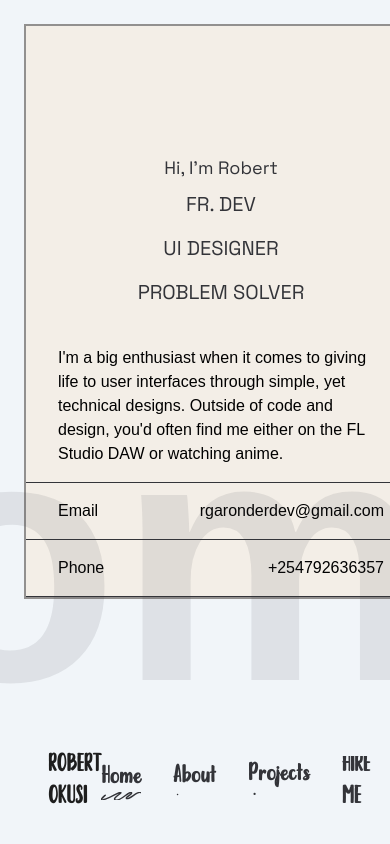
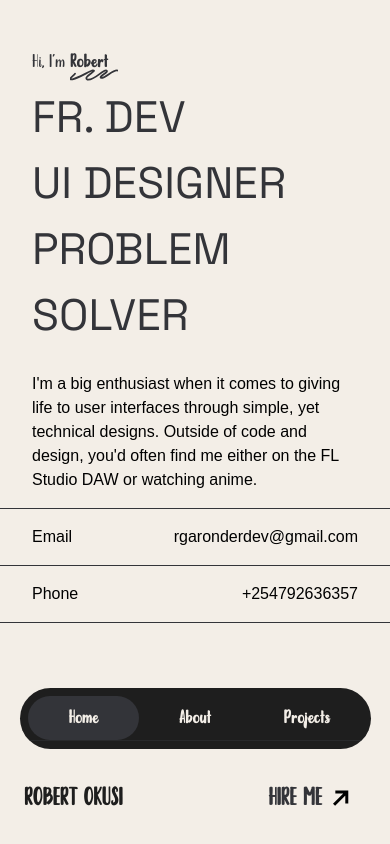
Before and after one commit to slowcheetah99/portfolio, a React (Vite) app: page / in a window 390 px wide. Built offline with nearby package versions, Linux system fonts and the light colour scheme.

Commit message:
responsive home and about page

```diff
--- a/src/App.jsx
+++ b/src/App.jsx
@@ -11,6 +11,7 @@ function App() {
   const [inView, setInView] = useState(false);
   const [open, setOpen] = useState(false);
   const [pointers, setPointers] = useState(false);
+  const [showNav, setShowNav] = useState(false);
 
   useEffect(() => {
     setPointers(true);
@@ -33,6 +34,8 @@ function App() {
         open={open}
         inView={inView}
         pointers={pointers}
+        setShowNav={setShowNav}
+        showNav={showNav}
       />
 
       <AnimatePresence mode="wait">
--- a/src/components/CustomCursor.jsx
+++ b/src/components/CustomCursor.jsx
@@ -20,7 +20,7 @@ export default function CustomCursor() {
 
   return (
     <div
-      className={`absolute top-0 left-0 w-5 h-5 border-4 ${
+      className={`hidden lg:block absolute top-0 left-0 w-5 h-5 border-4 ${
         projects ? " border-primary " : " bg-secondary "
       } rounded-full -translate-1/2 transition-['all .1s cubic-bezier(0.43, 0.13, 0.23, 0.96)'] transition-[width, height, border] will-change-[width, height, transform, border] pointer-events-none z-[9999]`}
       style={{ left: `${cursorPosition.x}px`, top: `${cursorPosition.y}px` }}
--- a/src/components/Navbar.jsx
+++ b/src/components/Navbar.jsx
@@ -1,8 +1,9 @@
 import { motion } from "framer-motion";
 import { Link, useLocation } from "react-router-dom";
 import { useState } from "react";
+import { AiOutlineClose as Close } from "react-icons/ai";
 import { GrFormNextLink as LinkArrow } from "react-icons/gr";
-export default function Navbar({ open, setOpen }) {
+export default function Navbar({ open, setOpen, showNav, setShowNav }) {
   const [show, setShow] = useState(false);
   const { pathname } = useLocation();
   const nav = [
@@ -21,31 +22,50 @@ export default function Navbar({ open, setOpen }) {
   ];
   return (
     <motion.div
-      className={`w-full z-40 absolute bottom-6 left-0 pl-12 md:pl-28 pr-2 md:pr-16 text-[#1e1e1e]`}
+      className={`w-full absolute bottom-0 h-[18.5vh] left-0 text-[#1e1e1e] z-50`}
+      initial={{
+        opacity: 0,
+      }}
       animate={{
-        translateY: open ? "3.5rem" : 0,
-        transition: {
-          duration: 0.25,
-          ease: [0.43, 0.13, 0.23, 0.96],
-        },
+        opacity: 1,
+      }}
+      transition={{
+        ease: "easeInOut",
+        duration: 1,
+        delay: 1,
       }}
     >
-      {/* <BottomNav setOpen={setOpen} /> */}
-      <div className="w-full h-fit flex justify-between pb-2 pt-6 md:py-4 items-center font-bold">
+      <div className="w-full h-full flex justify-between items-center font-bold pl-6 mt-8 md:mt-0">
         <Link to="/" className="hover:scale-105 transition-all">
-          <span className="text-md font-base uppercase font-polaroid text-2xl">
+          <span className="text-md font-base uppercase font-polaroid text-2xl md:text-4xl lg:text-2xl">
             Robert Okusi
           </span>
         </Link>
 
-        <div className="w-fit flex gap-x-8 items-center">
+        <motion.div className="absolute ml-[5%]  rounded-full w-[90%] h-fit md:hidden justify-between flex left-0 top-0 z-40 overflow-hidden bg-[#1e1e1e] p-2">
           {nav.map((item) => (
-            <NavEl item={item} pathname={pathname} key={item.label} />
+            <NavEl
+              item={item}
+              pathname={pathname}
+              key={item.label}
+              small={true}
+            />
+          ))}
+        </motion.div>
+
+        <div className="w-fit md:flex gap-x-8 items-center hidden">
+          {nav.map((item) => (
+            <NavEl
+              item={item}
+              pathname={pathname}
+              key={item.label}
+              setShowNav={setShowNav}
+            />
           ))}
         </div>
 
         <motion.a
-          className="transition-all relative text-md w-fit h-6 px-8 overflow-hidden py-6 items-center flex  rounded-sm text-2xl text-secondary font-base font-polaroid
+          className="transition-all relative text-md w-fit h-6 px-8 overflow-hidden py-6 items-center flex  rounded-sm text-2xl md:text-4xl lg:text-2xl text-secondary font-base font-polaroid
           "
           onMouseEnter={() => setShow(true)}
           onMouseOut={() => setShow(false)}
@@ -67,19 +87,31 @@ export default function Navbar({ open, setOpen }) {
   );
 }
 
-function NavEl({ item, pathname }) {
+function NavEl({ item, pathname, small, setShowNav }) {
   const isActive = item.path === pathname;
   return (
     <Link
       to={item.path}
       key={item.label}
-      className="relative w-full h-fit text-secondary font-polaroid text-2xl"
+      className={`relative w-full h-fit ${
+        small ? " text-primary " : " text-secondary "
+      } font-polaroid text-xl lg:text-2xl rounded-full`}
     >
-      {item.label}
+      <motion.p
+        className="w-full h-full text-center text-lg md:text-4xl lg:text-2xl py-2 rounded-full"
+        style={{
+          backgroundColor: small ? (isActive ? "#333439" : "") : "",
+          color: small ? (isActive ? "#f3eee7" : "") : "",
+        }}
+      >
+        {item.label}
+      </motion.p>
+      {small && <div className="w-full h-[1px] bg-secondary/50" />}
       <svg
         viewBox="0 0 1372 293"
         fill="none"
         xmlns="http://www.w3.org/2000/svg"
+        className="hidden md:block"
       >
         <motion.path
           d="M145.361 110.122C57.5684 190.158 -65.2085 294.722 70.4691 268.972C316.855 210.28 551.3 24.9777 657.124 17.1592C799.312 12.0476 343.99 210.28 498.656 278.25C683.713 321.418 947.468 -23.1691 1040.27 17.1592C1133.07 57.4876 804.734 187.56 887.769 228.076C994.678 257.234 1256.8 -39.2623 1361 17.1592"
--- a/src/containers/Header.jsx
+++ b/src/containers/Header.jsx
@@ -68,6 +68,7 @@ const skewTransition = {
 export default function Header({ pointers, setPointers }) {
   const [active, setActive] = useState(-1);
   const [visible, setVisible] = useState(false);
+  const [show, setShow] = useState(false);
   const { x, y } = useMousePosition();
   function handleComplete() {
     const timer = setTimeout(() => {
@@ -79,30 +80,52 @@ export default function Header({ pointers, setPointers }) {
 
   return (
     <motion.div
-      className={`absolute top-0 left-0 mt-6 mb-0 border-2 border-secondary/50 mx-6 w-${[
-        window.innerWidth,
-      ]} h-${[
-        window.innerHeight,
-      ]} pt-20 md:pt-32 lg:pt-0 md:overflow-hidden flex flex-col lg:flex-row lg:justify-between bg-primary`}
+      className={`absolute top-0 left-0 m-0 lg:pb-20 lg:mt-6 mb-0 md:border-2 border-secondary/50 lg:mx-6 w-full lg:w-[96.5vw] h-full md:h-[81.5vh] pt-0 md:pt-32 lg:pt-0 md:overflow-hidden flex flex-col lg:flex-row lg:justify-between bg-primary`}
       initial="initial"
       animate="animate"
       exit="exit"
       style={{ transformOrigin: "center center" }}
       onAnimationComplete={handleComplete}
     >
-      <div className="w-fit mt-12 h-full text-secondary flex flex-col gap-x-8">
+      <div className="w-full lg:w-fit pt-12 h-fit text-secondary flex flex-col lg:justify-start gap-x-2 lg:gap-y-8 lg:gap-x-8 md:mb-24 lg:mb-0">
         <motion.div
-          className="w-screen lg:w-fit text-center lg:text-left"
+          className="w-full h-full lg:w-fit text-left pl-8 md:pl-20 lg:pl-0"
           initial="initial"
           animate="animate"
           variants={staggerOut}
         >
           <motion.p
-            className="text-lg lg:text-left md:text-2xl font-showcase lg:ml-[84px] mb-2 md:mb-8"
+            className="text-lg md:text-4xl lg:ml-[84px] mb-2 md:mb-8 font-polaroid"
             variants={fadeUp}
           >
-            Hi, I'm Robert
+            Hi, I'm{" "}
+            <span className="font-bold relative">
+              Robert
+              <svg
+                viewBox="0 0 1372 293"
+                fill="none"
+                xmlns="http://www.w3.org/2000/svg"
+                className="block w-12 h-4 absolute -bottom-2 left-0"
+              >
+                <motion.path
+                  d="M145.361 110.122C57.5684 190.158 -65.2085 294.722 70.4691 268.972C316.855 210.28 551.3 24.9777 657.124 17.1592C799.312 12.0476 343.99 210.28 498.656 278.25C683.713 321.418 947.468 -23.1691 1040.27 17.1592C1133.07 57.4876 804.734 187.56 887.769 228.076C994.678 257.234 1256.8 -39.2623 1361 17.1592"
+                  stroke="#ED23E5"
+                  stroke-width="20"
+                  strokeLinecap="round"
+                  strokeWidth="50"
+                  className="stroke-secondary"
+                  animate={{
+                    pathLength: 1,
+                  }}
+                  transition={{
+                    duration: 1,
+                    ease: [0.43, 0.13, 0.23, 0.96],
+                  }}
+                />
+              </svg>
+            </span>
           </motion.p>
+          <div className="w-full lg:h-fit flex flex-col xs:gap-y-0 sm:gap-y-6 lg:justify-start">
             {text.map((item, i) => {
               const isActive = active === i;
               const xPos = x;
@@ -122,53 +145,54 @@ export default function Header({ pointers, setPointers }) {
                 />
               );
             })}
+          </div>
         </motion.div>
       </div>
 
       <motion.div
-        className="h-full w-full lg:w-5/12 lg:mt-12 mt-6 lg:ml-8 flex flex-col justify-center items-center"
+        className="h-fit w-full lg:w-1/2 lg:mt-12 mt-2 lg:ml-8 flex flex-col justify-center lg:items-center md:justify-start md:pl-20 pt-4 md:pt-0"
         initial={{ opacity: 0 }}
         animate={{ opacity: 1 }}
         transition={{
           duration: 0.5,
           delay: 1,
-          ease: "easeInOut",
+          ease: [0.43, 0.13, 0.23, 0.96],
         }}
       >
-        <p className="text-md w-full px-8 md:px-0 md:w-7/12 font-showcase2 border-b-[1px] border-secondary pb-4">
+        <p className="text-md w-full pl-8 pr-8 md:pl-0 lg:mx-0 md:w-full lg:w-9/12 font-showcase2 border-b-[1px] border-secondary pb-4 md:text-2xl lg:text-base">
           I'm a big enthusiast when it comes to giving life to user interfaces
           through simple, yet technical designs. Outside of code and design,
           you'd often find me either on the FL Studio DAW or watching anime.
         </p>
-        <div className="flex px-8 md:px-0 justify-between md:gap-x-10 font-showcase2 mt-4 border-b-[1px] border-secondary pb-4 w-full md:w-7/12">
+        <div className="flex md:text-2xl lg:text-base pl-8 pr-8 md:pl-0 justify-between md:gap-x-10 font-showcase2 mt-4 border-b-[1px] border-secondary pb-4 w-full lg:w-9/12">
           <p>Email</p>
           <p>rgaronderdev@gmail.com</p>
         </div>
 
-        <div className="flex px-8 md:px-0 justify-between md:gap-x-8 font-showcase2 mt-4 border-b-[1px] border-secondary pb-4 w-full md:w-7/12">
+        <div className="flex pl-8 pr-8 md:pl-0 justify-between md:gap-x-8 font-showcase2 mt-4 border-b-[1px] border-secondary pb-4 w-full md:w-full lg:w-9/12 md:text-2xl lg:text-base">
           <p>Phone</p>
           <p>+254792636357</p>
         </div>
       </motion.div>
-      <p className="absolute -bottom-56 -right-52 text-[350px] text-secondary/10 z-0 font-showcase2 font-bold">
+      <p className="hidden md:absolute -bottom-56 -right-52 text-[350px] text-secondary/10 z-0 font-showcase2 font-bold">
         Home
       </p>
 
-      <motion.svg
-        className="absolute w-[150vw] h-[150vh] -top-[50vh] -left-40 overflow-visible rotate-[20deg] stroke-secondary"
+      <svg
+        className="absolute h-[150vh] w-[150vw] -top-[50vh] -left-40 overflow-visible rotate-[20deg] stroke-secondary -z-0"
         viewBox="0 0 1916 741"
         fill="none"
         xmlns="http://www.w3.org/2000/svg"
-        initial="initial"
-        animate="animate"
-        exit="exit"
+        // style={{ fill: show ? "orange" : "red", width: show ? "0%" : "100%" }}
       >
         <motion.path
           d="M134.712 276.378C53.826 487.74 -59.2915 763.879 65.7117 695.878C292.713 540.879 508.713 51.5251 606.211 30.8777C737.213 17.3787 317.713 540.879 460.212 720.378C630.709 834.379 873.713 -75.6233 959.211 30.8777C1044.71 137.379 742.209 480.879 818.711 587.878C917.209 664.879 1158.71 -118.123 1254.71 30.8777C1350.71 179.878 1027.21 521.878 1119.21 645.878C1211.21 769.878 1547.21 -132.623 1604.71 30.8777C1662.21 194.378 1456.71 452.378 1549.71 521.878C1642.71 591.378 1905.71 16.8777 1905.71 16.8777"
           stroke-linecap="round"
           variants={strokeOut}
+          onAnimationStart={() => setShow(false)}
+          onAnimationComplete={() => setShow(true)}
         />
-      </motion.svg>
+      </svg>
     </motion.div>
   );
 }
@@ -186,7 +210,7 @@ function HomeText({
 }) {
   return (
     <motion.div
-      className="lg:ml-20 mb-4 md:mb-12 relative after:none md:after:absolute after:content-[''] after:bottom-0 after:w-12 after:bg-blend-difference after:h-0.5  after:rounded-full after:bg-secondary w-full"
+      className="lg:ml-20 lg:mb-12 relative after:none md:after:absolute after:content-[''] after:bottom-0 after:w-12 after:bg-blend-difference after:h-0.5  after:rounded-full after:bg-secondary w-full"
       variants={fadeUp}
       onMouseEnter={() => {
         setActive(i);
@@ -197,10 +221,31 @@ function HomeText({
         setVisible(false);
       }}
     >
-      <p className="text-secondary text-xl lg:text-7xl font-showcase font-light relative bg-blend-difference">
+      <div>
+        {[...item.label].map((item, i) => (
+          <motion.span
+            key={i}
+            className="text-secondary text-[2.75rem] md:text-7xl font-showcase font-light relative bg-blend-difference
+      overflow-hidden"
+            initial={{
+              y: 50,
+              opacity: 0,
+            }}
+            animate={{
+              y: 0,
+              opacity: 1,
+            }}
+            transition={{
+              ease: [0.43, 0.13, 0.23, 0.96],
+              duration: 0.25,
+              delay: i * 0.1,
+            }}
+          >
+            {item}
+          </motion.span>
+        ))}
         <HomeImage isActive={isActive} item={item} x={x} y={y} />
-        {item.label}
-      </p>
+      </div>
     </motion.div>
   );
 }
--- a/src/containers/Project.jsx
+++ b/src/containers/Project.jsx
@@ -137,7 +137,7 @@ export default function Project({ inView, setInView }) {
 
   return (
     <motion.div
-      className={`absolute top-0 left-0 w-[96vw] mx-6 mt-6 h-[76.5vh] px-8 md:px-20 overflow-x-hidden border-2 border-secondary/50 overflow-y-hidden`}
+      className={`absolute top-0 left-0 w-[96vw] mx-6 mt-6 h-[81.5vh] px-8 md:px-20 overflow-x-hidden border-2 border-secondary/50 overflow-y-hidden`}
       initial="initial"
       animate="animate"
       exit="exit"
--- a/src/containers/Projects.jsx
+++ b/src/containers/Projects.jsx
@@ -139,7 +139,7 @@ export default function Work() {
 
   return (
     <motion.div
-      className="absolute top-0 left-0 overflow-hidden lg:px-24 mx-6 w-[96vw] h-[76.5vh] mt-6 bg-primary border-2 border-secondary/50"
+      className="absolute top-0 left-0 overflow-hidden lg:px-24 mx-6 w-[96vw] h-[81.5vh] mt-6 bg-primary border-2 border-secondary/50"
       initial="initial"
       animate="animate"
       exit="exit"
--- a/src/index.css
+++ b/src/index.css
@@ -28,18 +28,20 @@
 html,
 body {
   width: 100%;
-  height: 100%;
+  max-height: 100%;
   margin: 0px;
   padding: 0px;
-  overflow-x: hidden;
+  overflow-y: hidden;
+  scroll-behavior: smooth;
 }
 
 *::-webkit-scrollbar {
   width: 10px;
   border-radius: 30px;
   background-color: #f3eee7;
+  display: none;
 }
-*::-webkit-scrollbar-thumb {
+/* *::-webkit-scrollbar-thumb {
   background-color: #1f517b;
   border-radius: 30px;
   box-shadow: inset 0 0 6px rgba(0, 0, 0, 0.3);
@@ -47,7 +49,7 @@ body {
 
 *::-webkit-scrollbar-track {
   box-shadow: inset 0 0 6px rgba(0, 0, 0, 0.3);
-}
+} */
 
 .project-img {
   animation: camerapan 1s infinite ease-in-out;
```
Also changed, not shown: src/containers/About.jsx (+17 -17 lines). Lines whose indentation alone changed are shown as unchanged.
